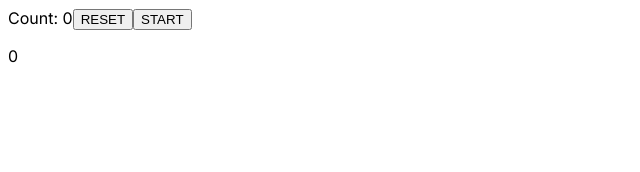
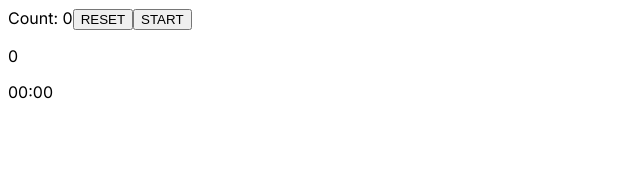
Before and after one commit to bochrap/pomodoro-next, a Next.js app in the folder pomodoro-next/: page / in a window 1280 px wide. Shown: the top 172 px of the page, without its empty margins (0-640 px from the left). Built offline with nearby package versions, Linux system fonts and the light colour scheme.

Commit message:
add timer display component

```diff
--- a/pomodoro-next/src/app/components/Timer.jsx
+++ b/pomodoro-next/src/app/components/Timer.jsx
@@ -1,6 +1,7 @@
 "use client";
 
 import { useState, useEffect } from "react";
+import TimerDisplay from "./TimerDisplay";
 
 export default function Timer() {
   const [count, setCount] = useState(0);
@@ -36,6 +37,7 @@ export default function Timer() {
       <button onClick={resetTimer}>RESET</button>
       <button onClick={startTimer}>{btnLabel}</button>
       <p>{run}</p>
+      <TimerDisplay count={count} setCount={setCount} />
     </div>
   );
 }
--- /dev/null
+++ b/pomodoro-next/src/app/components/TimerDisplay.jsx
@@ -0,0 +1,35 @@
+"use client";
+import { useState, useEffect } from "react";
+
+export default function TimerDisplay({ count, setCount }) {
+  const [mt, mtSet] = useState(0);
+  const [ms, msSet] = useState(0);
+  const [st, stSet] = useState(0);
+  const [ss, ssSet] = useState(0);
+
+  useEffect(() => {
+    if (count > 9) {
+      stSet(st + 1);
+      setCount(0);
+    }
+    if (st > 5) {
+      stSet(0);
+      msSet(ms + 1);
+    }
+
+    if (ms > 9) {
+      msSet(0);
+      mtSet(mt + 1);
+    }
+  }, [count, ss, st, ms, mt]);
+
+  return (
+    <div id="timer">
+      <span>{mt}</span>
+      <span>{ms}</span>
+      <span>:</span>
+      <span>{st}</span>
+      <span>{count}</span>
+    </div>
+  );
+}
```
